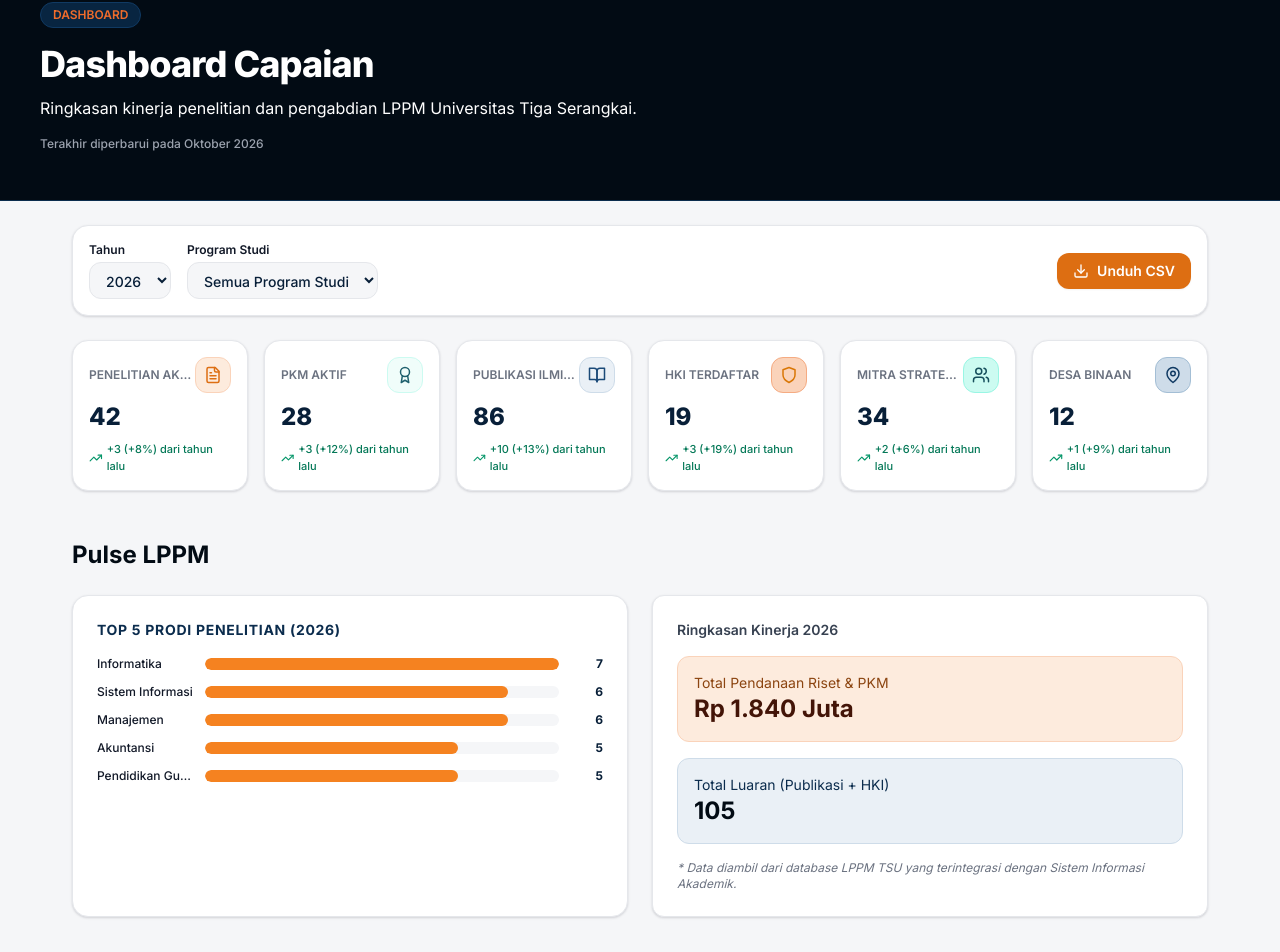
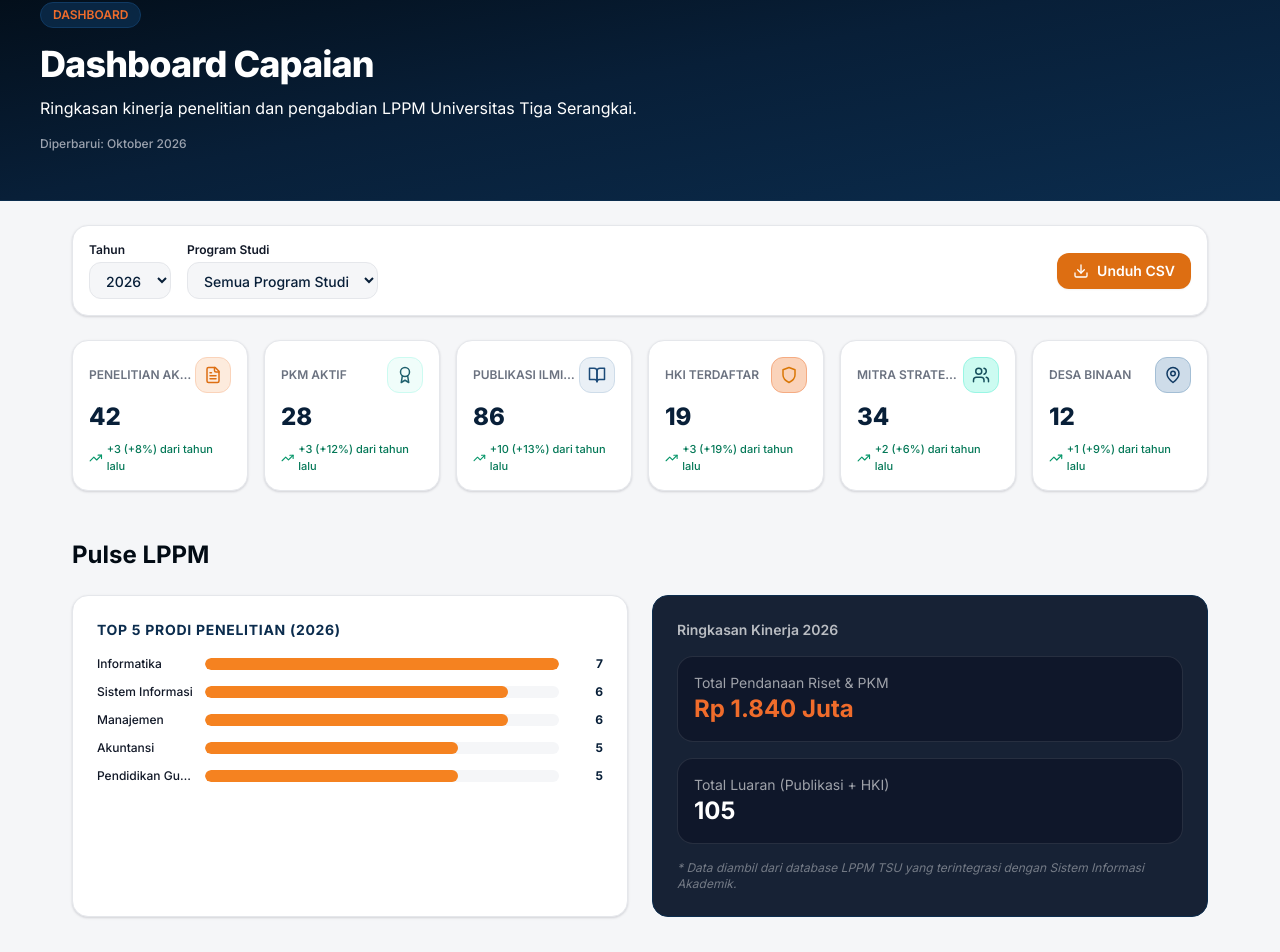
Before and after one commit to bay2514/LPPM, a React (Vite) app in the folder frontend/: page /dashboard in a window 1280 px wide. Shown: the part 160-1112 px from the top of the page. Built offline with nearby package versions, Linux system fonts and the light colour scheme.

Commit message:
fix(ui): hero konsisten

```diff
--- a/frontend/src/public/pages/Dashboard.jsx
+++ b/frontend/src/public/pages/Dashboard.jsx
@@ -1,6 +1,7 @@
 import React, { useState } from "react";
 import { Link } from "react-router-dom";
 import { rowsFor, totals, delta } from "@shared/lib/analytics.js";
+import PageHero from "@shared/components/ui/PageHero.jsx";
 import { UPDATED, PRODI } from "@shared/lib/dashboardData.js";
 import { latestOutputs } from "@shared/lib/mock.js";
 import { FileText, Award, BookOpen, Shield, Users, MapPin, TrendingUp, TrendingDown, Download, Search, ArrowRight } from "@shared/components/ui/Icons.jsx";
@@ -84,16 +85,12 @@
 
   return (
     <div className="min-h-screen bg-canvas pb-16">
-      <section className="bg-navy-950 text-white py-12 px-4 md:px-8 border-b border-navy-800">
-        <div className="mx-auto max-w-container">
-          <div className="inline-flex items-center gap-2 rounded-full bg-navy-800/80 px-3 py-1 text-xs font-semibold text-orange-400 mb-4 border border-navy-700">
-            DASHBOARD
-          </div>
-          <h1 className="text-3xl md:text-4xl font-extrabold tracking-tight text-white mb-3">{config.title}</h1>
-          <p className="text-ink-300 text-sm md:text-base max-w-2xl mb-4">{config.intro}</p>
-          <div className="text-xs font-medium text-ink-400">{config.updatedLabel || "Diperbarui:"} {config.lastUpdated ? new Date(config.lastUpdated).toLocaleDateString("id-ID") : UPDATED}</div>
-        </div>
-      </section>
+      <PageHero
+        badge="DASHBOARD"
+        title={config.title}
+        description={config.intro}
+        updated={config.lastUpdated ? new Date(config.lastUpdated).toLocaleDateString("id-ID") : UPDATED}
+      />
 
       {/* Filter Bar */}
       <section className="mx-auto max-w-container px-4 md:px-8 mt-6">
@@ -169,21 +166,21 @@
         <h2 className="text-2xl font-bold text-navy-950 mb-6">Pulse LPPM</h2>
         <div className="grid md:grid-cols-2 gap-6">
           <BarChart data={chartData} title={`Top 5 Prodi Penelitian (${selectedYear})`} />
-          <div className="bg-surface p-6 rounded-lg border border-line shadow-card flex flex-col justify-between">
+          <div className="bg-[#172235] p-6 rounded-2xl border border-navy-800 flex flex-col justify-between">
             <div>
-              <h3 className="text-sm font-semibold text-ink-700 mb-4">Ringkasan Kinerja {selectedYear}</h3>
+              <h3 className="text-sm font-semibold text-white/70 mb-4">Ringkasan Kinerja {selectedYear}</h3>
               <div className="space-y-4">
-                <div className="p-4 bg-orange-50 border border-orange-100 rounded-lg">
-                  <div className="text-sm text-orange-800">Total Pendanaan Riset & PKM</div>
-                  <div className="text-2xl font-bold text-orange-950">Rp {currentTotals.danaJuta.toLocaleString("id-ID")} Juta</div>
+                <div className="p-4 bg-[#0f172a] border border-white/10 rounded-xl">
+                  <div className="text-sm text-white/60">Total Pendanaan Riset & PKM</div>
+                  <div className="text-2xl font-bold text-orange-400">Rp {currentTotals.danaJuta.toLocaleString("id-ID")} Juta</div>
                 </div>
-                <div className="p-4 bg-navy-50 border border-navy-100 rounded-lg">
-                  <div className="text-sm text-navy-800">Total Luaran (Publikasi + HKI)</div>
-                  <div className="text-2xl font-bold text-navy-950">{(currentTotals.publikasi + currentTotals.hki).toLocaleString("id-ID")}</div>
+                <div className="p-4 bg-[#0f172a] border border-white/10 rounded-xl">
+                  <div className="text-sm text-white/60">Total Luaran (Publikasi + HKI)</div>
+                  <div className="text-2xl font-bold text-white">{(currentTotals.publikasi + currentTotals.hki).toLocaleString("id-ID")}</div>
                 </div>
               </div>
             </div>
-            <div className="mt-4 text-xs text-ink-500 italic">
+            <div className="mt-4 text-xs text-white/40 italic">
               * Data diambil dari database LPPM TSU yang terintegrasi dengan Sistem Informasi Akademik.
             </div>
           </div>
```
